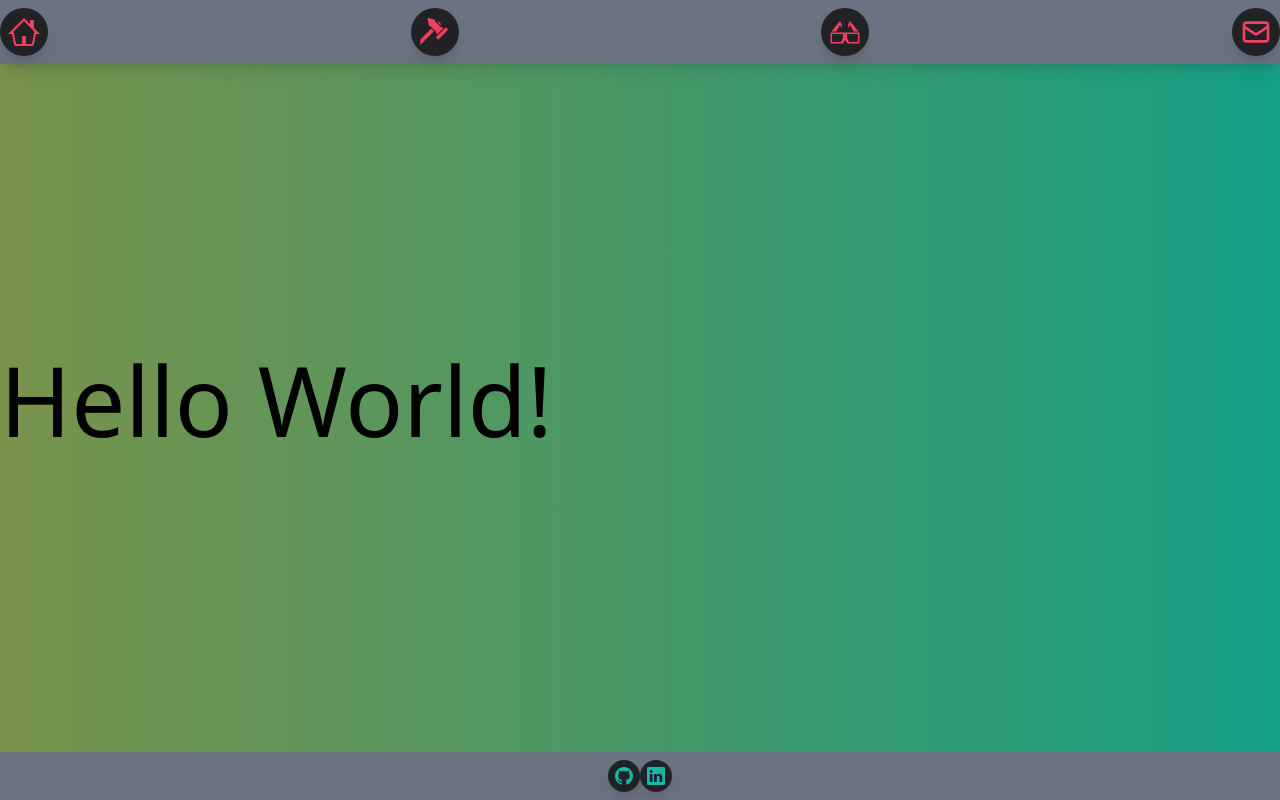
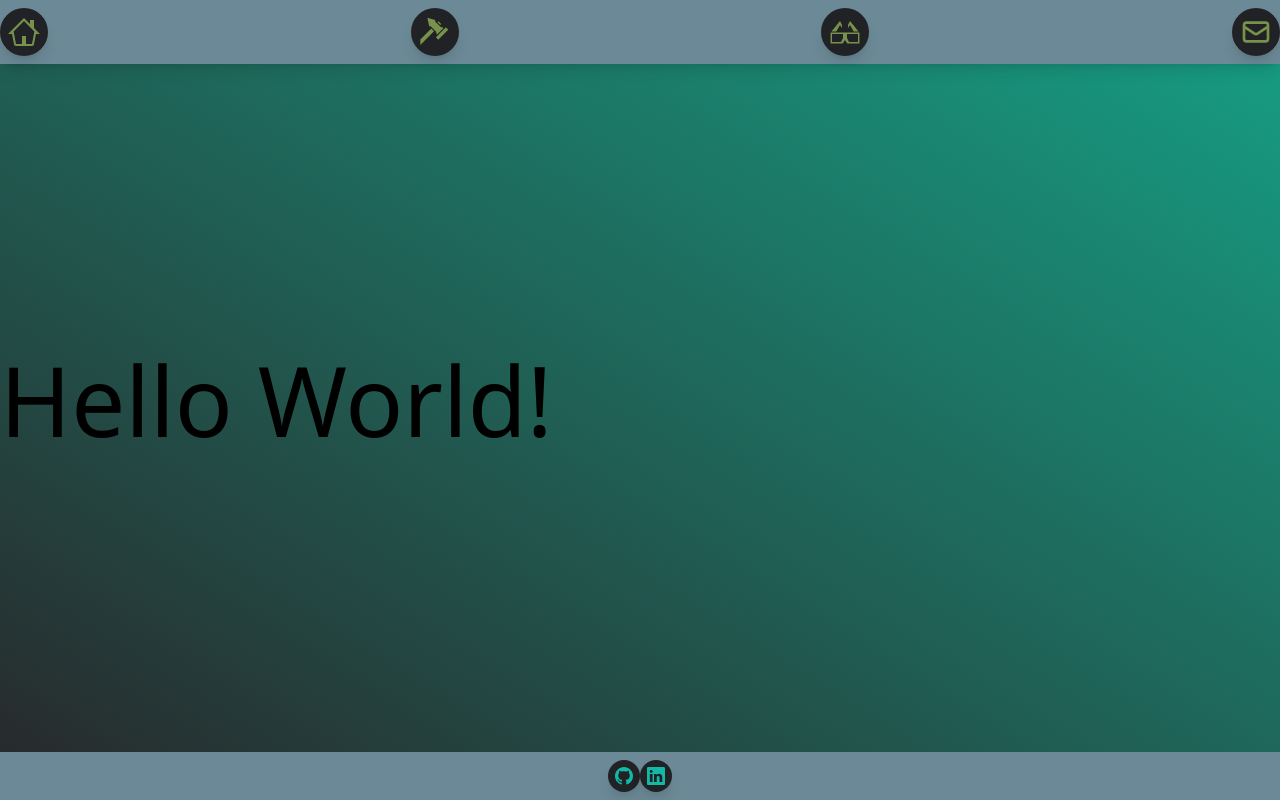
Before and after one commit to Cucius/Folio-2.0, a React (Create React App) app: page / in a window 1280 px wide. Built offline with nearby package versions, Linux system fonts and the light colour scheme; what tailwind-clip-path would draw is missing.

Commit message:
Change of colors

```diff
--- a/src/components/About.js
+++ b/src/components/About.js
@@ -6,12 +6,14 @@ const About = () => {
     <div
       id="about"
       className="flex snap-start
-                  items-center justify-center
-                  bg-gradient-to-r from-moss to-veronese
-                  w-screen h-screen"
+      items-center justify-center
+    bg-gradient-to-tr from-Baltic to-veronese text-8xl
+      w-screen h-screen"
     >
-      <img className="object-scale-down h-48 w-96" src={Photo}/>
-      <p className="text-4xl">Hello! My name is Chase and I was born and raised in Elizabeth, CO. Since a young age I have enjoyed learning how things work. I am certain that is what has drawn me to coding and where I am today. My biggest flaw is underestimating what it takes to accomplish my plans.</p>
+      <img className="float-left object-scale-down h-48 w-96" src={Photo}/>
+      <span className="inline-block align-bottom">
+      <p className="text-4xl">My name is Chase and I was born and raised in Elizabeth, CO. Since a young age I have enjoyed learning how things work. I am certain that is what has drawn me to coding and where I am today. My biggest flaw is underestimating what it takes to accomplish my plans.</p>
+      </span>
     </div>
   );
 };
--- a/src/components/Contact.js
+++ b/src/components/Contact.js
@@ -36,9 +36,9 @@ const Contact = () => {
     <div
       id="contact"
       className="flex snap-start
-    items-center justify-center
-    bg-gradient-to-r from-moss to-veronese text-6xl
-    w-screen h-screen"
+      items-center justify-center
+    bg-gradient-to-br from-Baltic to-veronese text-8xl
+      w-screen h-screen"
     >
       <div
         className="h-screen flex flex-col
--- a/src/components/Footer.js
+++ b/src/components/Footer.js
@@ -6,7 +6,7 @@ const Footer = () => {
       <div
         className="fixed z-50 bottom-0  w-screen h-12
                  flex  justify-center
-                 bg-gray-500
+                 bg-Lynch
                  shadow-lg"
       >
         <a href="http://github.com/Cucius" target={"_blank"}>
--- a/src/components/Home.js
+++ b/src/components/Home.js
@@ -8,7 +8,7 @@ const Home = () => {
         id="home"
         className="flex snap-start
                     items-center justify-center
-                  bg-gradient-to-r from-moss to-veronese text-8xl
+                  bg-gradient-to-tr from-Baltic to-veronese text-8xl
                     w-screen h-screen"
       >
         <div className="container mx-auto">
--- a/src/components/Projects.js
+++ b/src/components/Projects.js
@@ -7,7 +7,7 @@ const Projects = () => {
       id="projects"
       className="flex snap-start
                     items-center justify-center
-                    bg-gradient-to-r from-moss to-veronese text-8xl
+                    bg-gradient-to-br from-Baltic to-veronese text-8xl
                     w-screen h-screen"
     >
       <div className="container mx-auto ">{<ProjectCards />}</div>
--- a/src/components/Sidebar.js
+++ b/src/components/Sidebar.js
@@ -10,7 +10,7 @@ const Sidebar = () => {
       <nav
         className="fixed z-50 top-0  w-screen h-16
                  flex flex-row  justify-between
-                 bg-gray-500 text-secondary shadow-lg"
+                 bg-Lynch text-secondary shadow-lg"
       >
         <a href="#home">
           <SidebarIcon icon={<GoHome size="32" />} text="Home" />
--- a/src/index.css
+++ b/src/index.css
@@ -3,11 +3,17 @@
 @tailwind utilities;
 
 @layer components {
+  body{
+    @apply flex snap-start
+    items-center justify-center
+    bg-gradient-to-br from-Baltic to-veronese text-6xl
+    w-screen h-screen bg-fixed bg-center bg-no-repeat
+  }
   .sidebar-icon {
     @apply relative flex items-center justify-center
             h-12 w-12 mt-2 mb-2 mx-auto shadow-lg
-            bg-gray-800 text-rose-500
-            hover:bg-rose-600 hover:text-jonquil
+            bg-gray-800 text-moss
+            hover:bg-moss hover:text-Ash
             rounded-3xl hover:rounded-xl
             transition-all duration-300 ease-linear;
   }
@@ -39,12 +45,12 @@
   .card-container::-webkit-scrollbar {
     @apply w-[10px] h-[10px];
   }
-  .card-container::-webkit-scrollbar-thumb {
-    @apply bg-gradient-to-r from-moss to-veronese shadow-inner rounded-sm;
+  /* .card-container::-webkit-scrollbar-thumb {
+    @apply bg-gradient-to-br from-Baltic to-veronese shadow-inner rounded-sm;
   }
   .card-container::-webkit-scrollbar-track {
-    @apply bg-gradient-to-r from-moss to-veronese;
-  }
+    @apply bg-gradient-to-br from-Baltic to-veronese;
+  } */
   .card:hover {
     @apply -translate-y-4;
   }
--- a/tailwind.config.js
+++ b/tailwind.config.js
@@ -15,6 +15,10 @@ module.exports = {
         moss: "#78924b",
         salsa: "#f05d5e",
         alice: "#e7ecef",
+        Baltic: "#28272A",
+        Ash: "#CAC3B8",
+        Granny: "#839A9B",
+        Lynch: "#6B8996",
         gray: colors.neutral,
         gray: {
           900: "#12181b",
```
